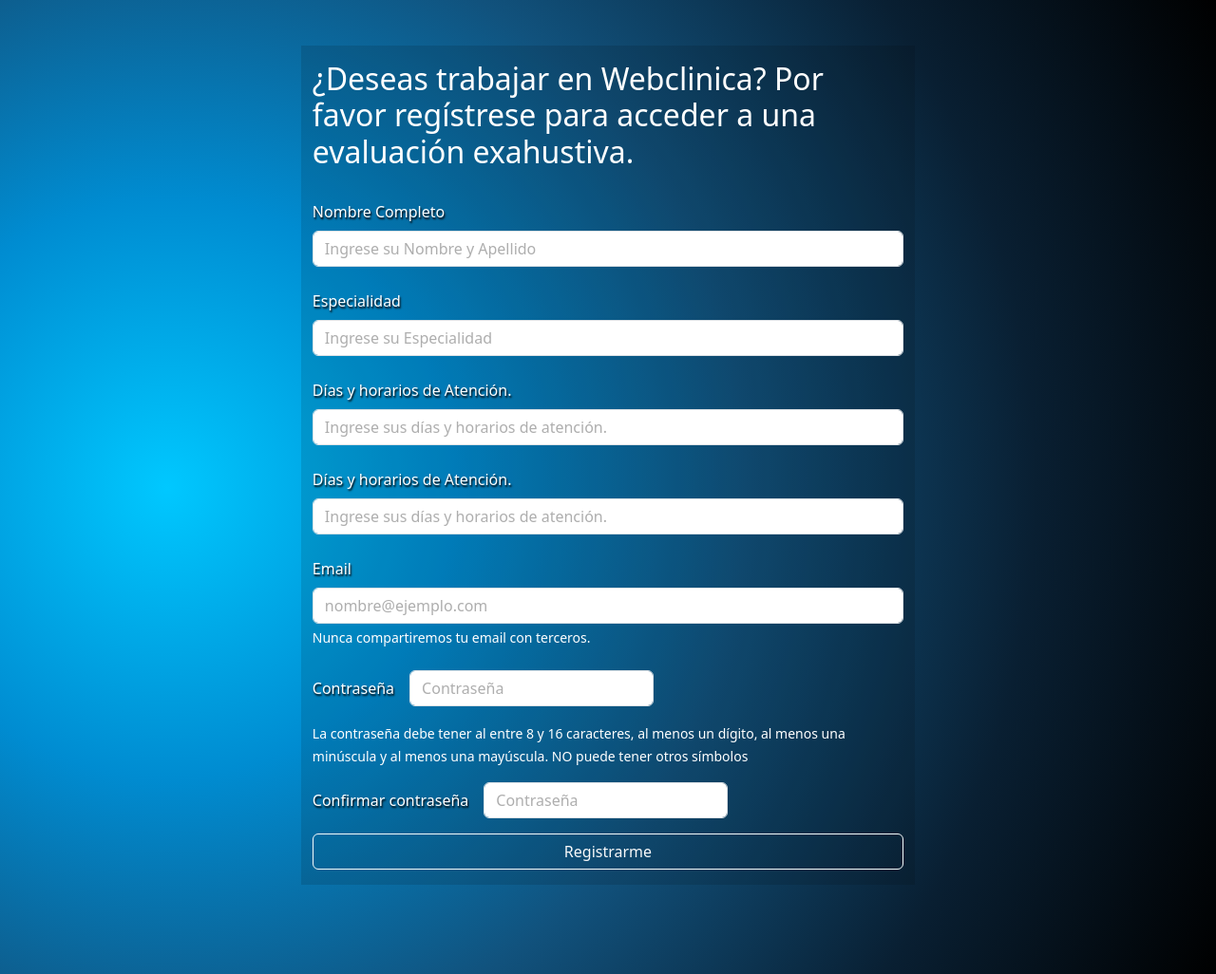
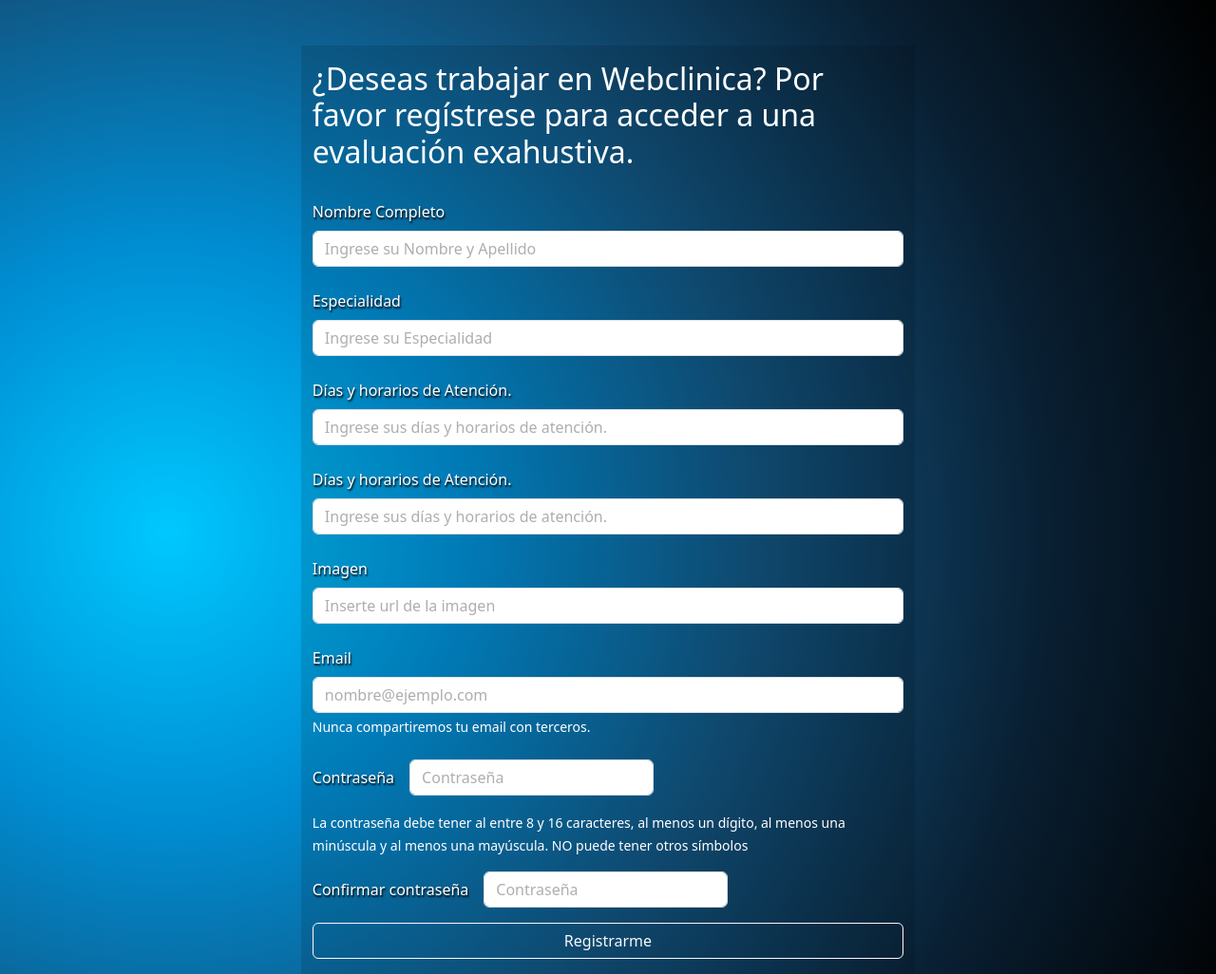
Before and after one commit to loubillone/proyecto_webClinica, a plain HTML site: page pages/registroMedico.html in a window 1280 px wide. Shown: the top 1026 px of the page at 95% size. Drawn offline with nearby package versions, Linux system fonts and the light colour scheme; some packages are replaced by stand-ins of ours; a script that the page names is missing.

Commit message:
agrego input de imagen al formulario de registro médicos

```diff
--- a/js/registroMedicos.js
+++ b/js/registroMedicos.js
@@ -9,6 +9,7 @@ class Medico {
     dia,
     horario,
     password,
+    imagen,
     rol = "medico"
   ) {
     this.nombre = nombre;
@@ -17,6 +18,7 @@ class Medico {
     this.dia = dia;
     this.horario = horario;
     this.password = password;
+    this.imagen = imagen;
     this.rol = rol;
   }
 }
@@ -35,6 +37,7 @@ const registroMedico = () => {
   let horario = document.getElementById("horario").value;
   let password = document.getElementById("password").value;
   let confPass = document.getElementById("confPass").value;
+  let imagen = document.getElementById("imagen").value;
 
   const validarEmail = /^[\w-\.]+@([\w-]+\.)+[\w-]{2,4}$/;
   const resultadoValidacion = validarEmail.test(email);
@@ -81,7 +84,16 @@ const registroMedico = () => {
   }
 
   usuariosMedicos.push(
-    new Medico(nombre, especialidad, email, dia, horario, password, this.rol)
+    new Medico(
+      nombre,
+      especialidad,
+      email,
+      dia,
+      horario,
+      password,
+      imagen,
+      this.rol
+    )
   );
 
   localStorage.setItem("usuariosMedicos", JSON.stringify(usuariosMedicos));
--- a/pages/registroMedico.html
+++ b/pages/registroMedico.html
@@ -108,7 +108,19 @@
                 required
               />
             </div>
-
+            <!-- IMAGEN MÉDICO -->
+            <label
+              for="exampleModalLabel"
+              class="form-label text-white textosombra"
+              >Imagen</label
+            >
+            <input
+              type="text"
+              name=""
+              id="imagen"
+              class="form-control"
+              placeholder="Inserte url de la imagen"
+            />
             <!-- INGRESA TU EMAIL -->
             <div class="my-4">
               <label
```
